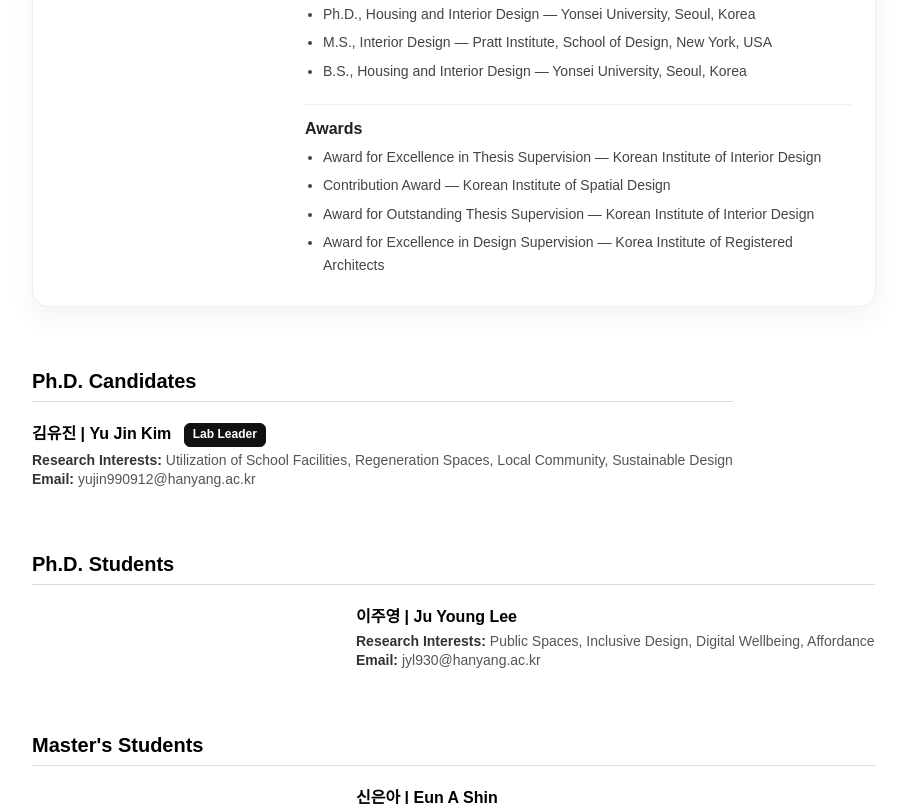
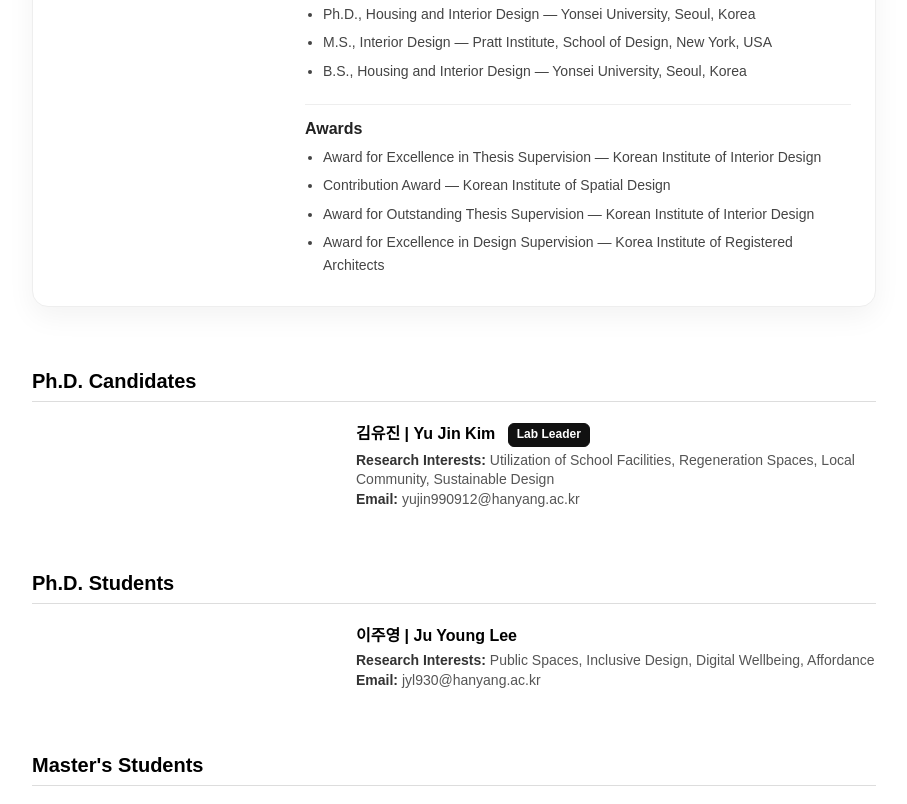
Before and after one commit to jyl930/hedlab-website, a plain HTML site: page member.html in a window 1280 px wide. Shown: the part 473-1277 px from the top of the page, without its empty margins (186-1093 px from the left). Drawn offline with Linux system fonts and the light colour scheme.

Commit message:
26.0623.6 update
member list design fix

```diff
--- a/style.css
+++ b/style.css
@@ -1061,11 +1061,13 @@ img { max-width: 100%; height: auto; } /* 전역: 비율 유지 */
   .cv-list li{ font-size:13.5px; }
 }
 
-/* === Align member items with professor text column (lists only) === */
+/* === Align all member items with professor text column === */
+.member-section {
+  width: 100%;
+}
+
 @media (min-width: 721px){
-  /* 교수 섹션을 제외한 모든 섹션의 '항목 리스트'만 들여쓰기 */
-  .member-section:not(:first-of-type) .member-list{
-    /* 사진 너비 + 카드 안쪽 패딩(20px) + 사진·텍스트 간격(24px) */
+  .member-section .member-list{
     padding-left: calc(var(--prof-photo-w, 260px) + 44px);
   }
 }
```
